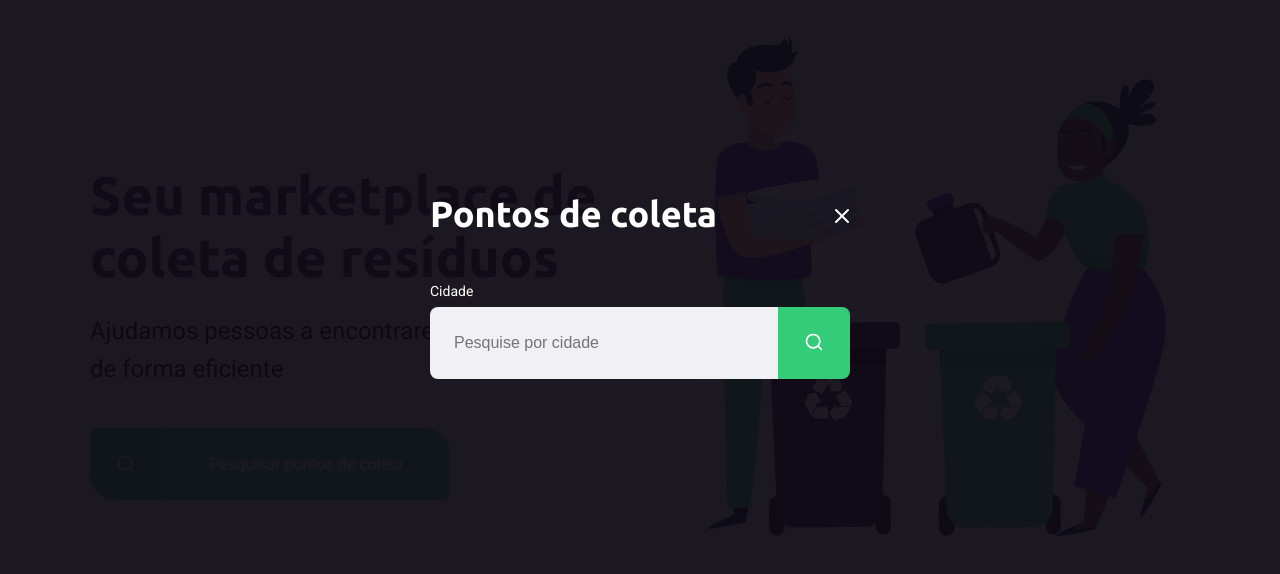
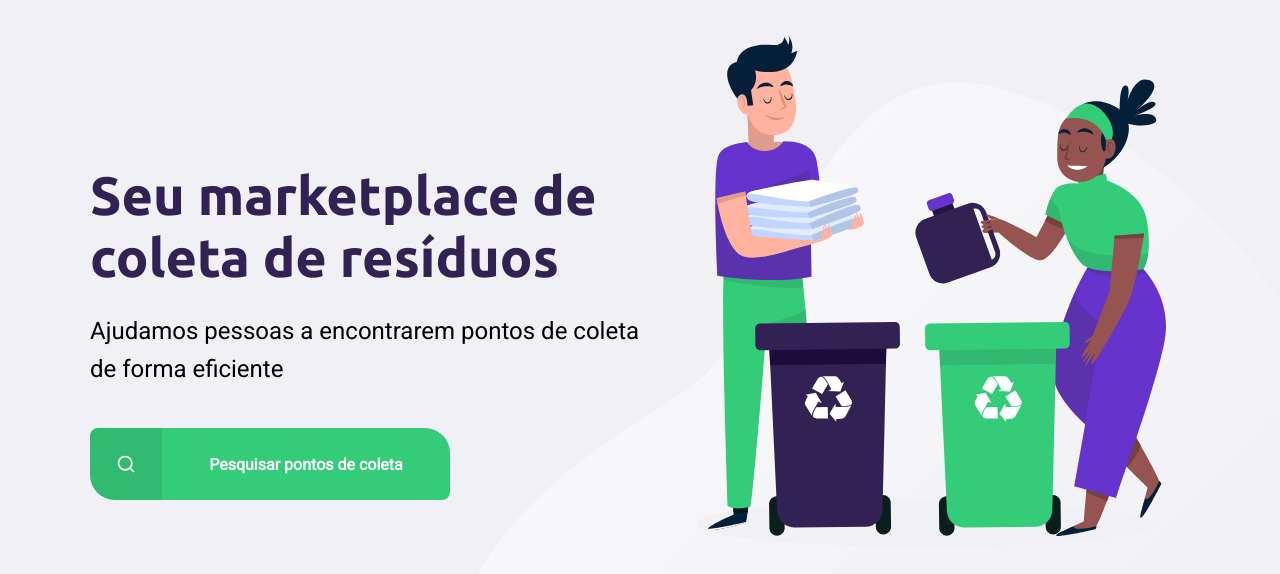
Before and after one commit to Daniel-Alencar/ecoleta, a website: page src/views/index.html in a window 1280 px wide. Shown: the part 114-688 px from the top of the page. Drawn offline with nearby package versions, Linux system fonts and the light colour scheme; files that its build step writes are made by us from their sources; files whose address does not match are found by name.

Commit message:
Erro principal concertado
Concertei o erro da página inicial que sempre exibia o modal ao reiniciar

```diff
--- a/public/styles/modal.css
+++ b/public/styles/modal.css
@@ -33,8 +33,8 @@
 #modal .header a {
     background-image: url(../assets/x.svg);
 
-    height: 20px;
-    width: 20px;
+    height: 25px;
+    width: 25px;
 
     display: flex;
 
--- a/src/server.js
+++ b/src/server.js
@@ -28,8 +28,6 @@ nunjucks.configure("src/views", {
 server.get("/", function(req, res) {
     return res.render("index.html", { title: "Agora a paǵina está mais próxima de ser dinâmica"})
 })
-
-
 
 
 
--- a/src/views/partials/modal.html
+++ b/src/views/partials/modal.html
@@ -1,4 +1,4 @@
-<div id="modal">
+<div id="modal" class="hide">
     <div class="content">
         <div class="header">
             <h1>
```
Also changed, not shown: src/database/db.js (+4 -7 lines), src/views/create-point.html (+0 -5 lines), src/views/index.html (+0 -1 lines), src/views/layout.html (+0 -2 lines), src/views/partials/page-header.html (+0 -1 lines), src/views/partials/point-created.html (+0 -2 lines), src/views/search-results.html (+0 -2 lines), README.md, public/scripts/index.js (line endings or trailing spaces), 1 other file.
